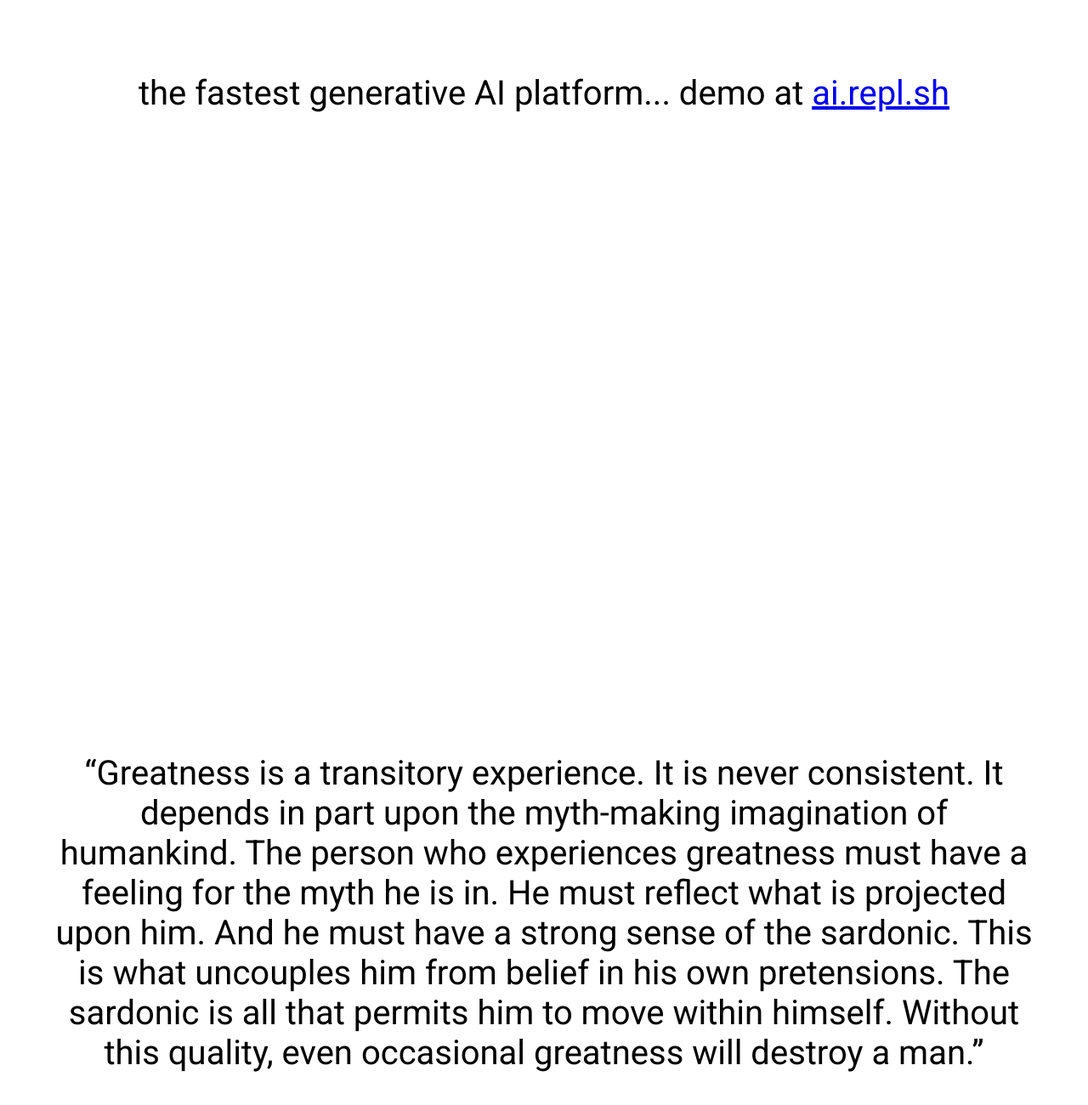
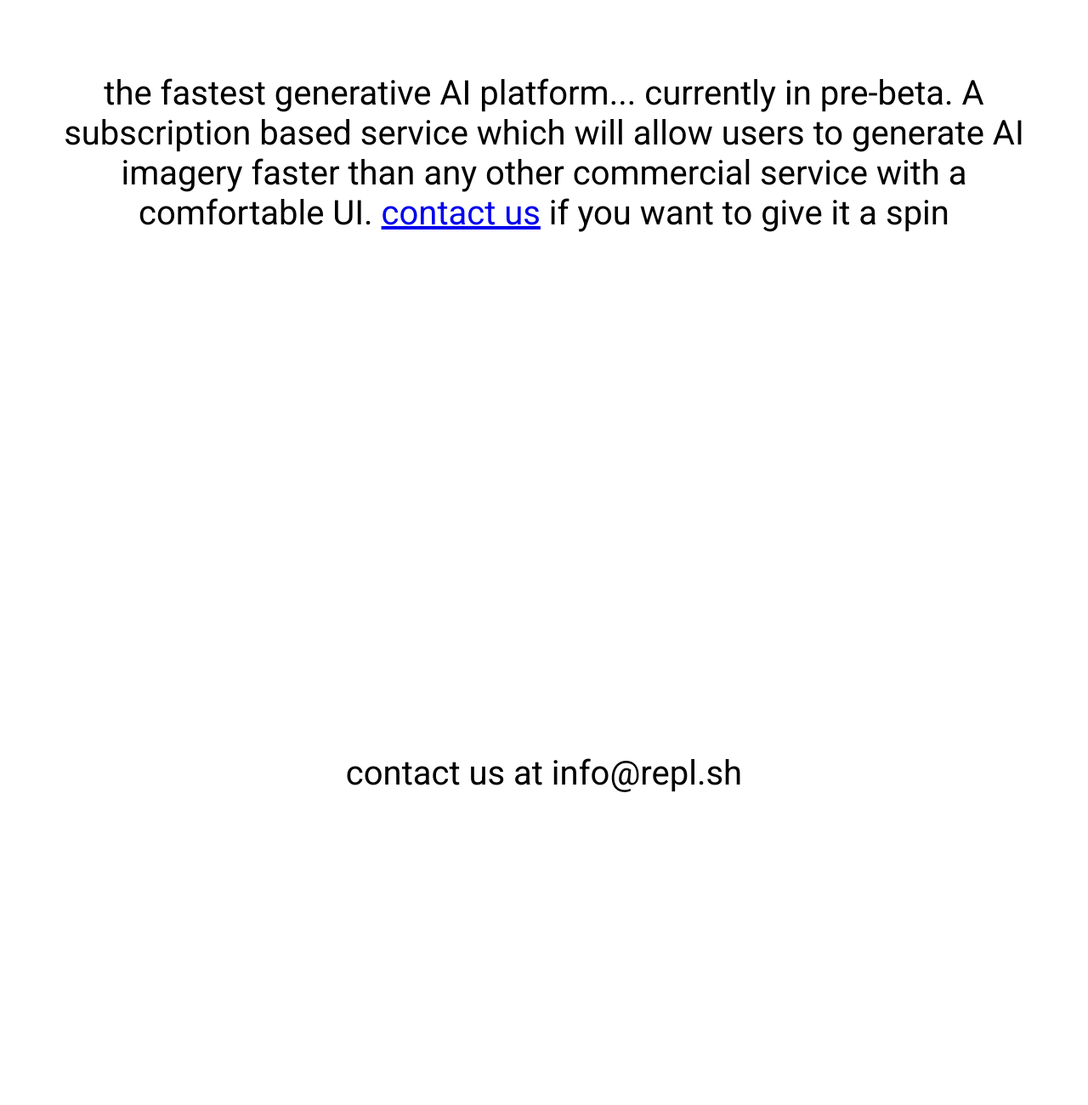
Before and after one commit to repl-nl/landing-page, a plain HTML site: page index.html in a window 1280 px wide. Shown: the part 1754-3054 px from the top of the page at 85% size. Drawn offline with nearby package versions, Linux system fonts and the light colour scheme.

Commit message:
Add contact

```diff
--- a/index.html
+++ b/index.html
@@ -95,10 +95,13 @@
         REPL was founded in Tokyo japan in 2018 as an initiative for commercialization of emergent technologies. We have since released various projects.
     </article>
     <div id="projects" class="page">
-        the fastest generative AI platform... demo at <a href="https://ai.repl.sh/">ai.repl.sh</a>
+        the fastest generative AI platform... currently in pre-beta.
+        A subscription based service which will allow users to generate AI imagery faster than any other commercial service with a comfortable UI.
+
+        <a href="#contact">contact us</a> if you want to give it a spin
     </div>
     <div id="contact" class="page">
-“Greatness is a transitory experience. It is never consistent. It depends in part upon the myth-making imagination of humankind. The person who experiences greatness must have a feeling for the myth he is in. He must reflect what is projected upon him. And he must have a strong sense of the sardonic. This is what uncouples him from belief in his own pretensions. The sardonic is all that permits him to move within himself. Without this quality, even occasional greatness will destroy a man.”
+        contact us at info@repl.sh
     </div>
   </body>
 </html>
```
